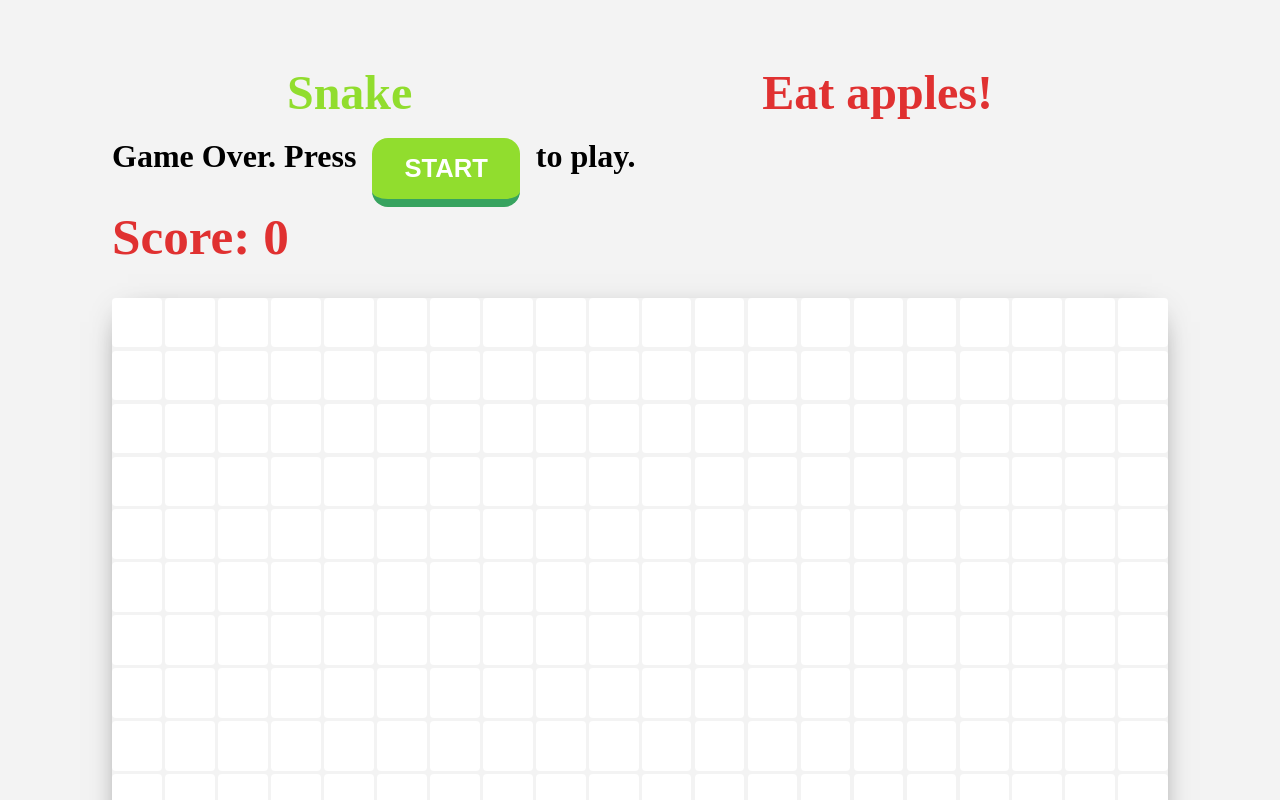
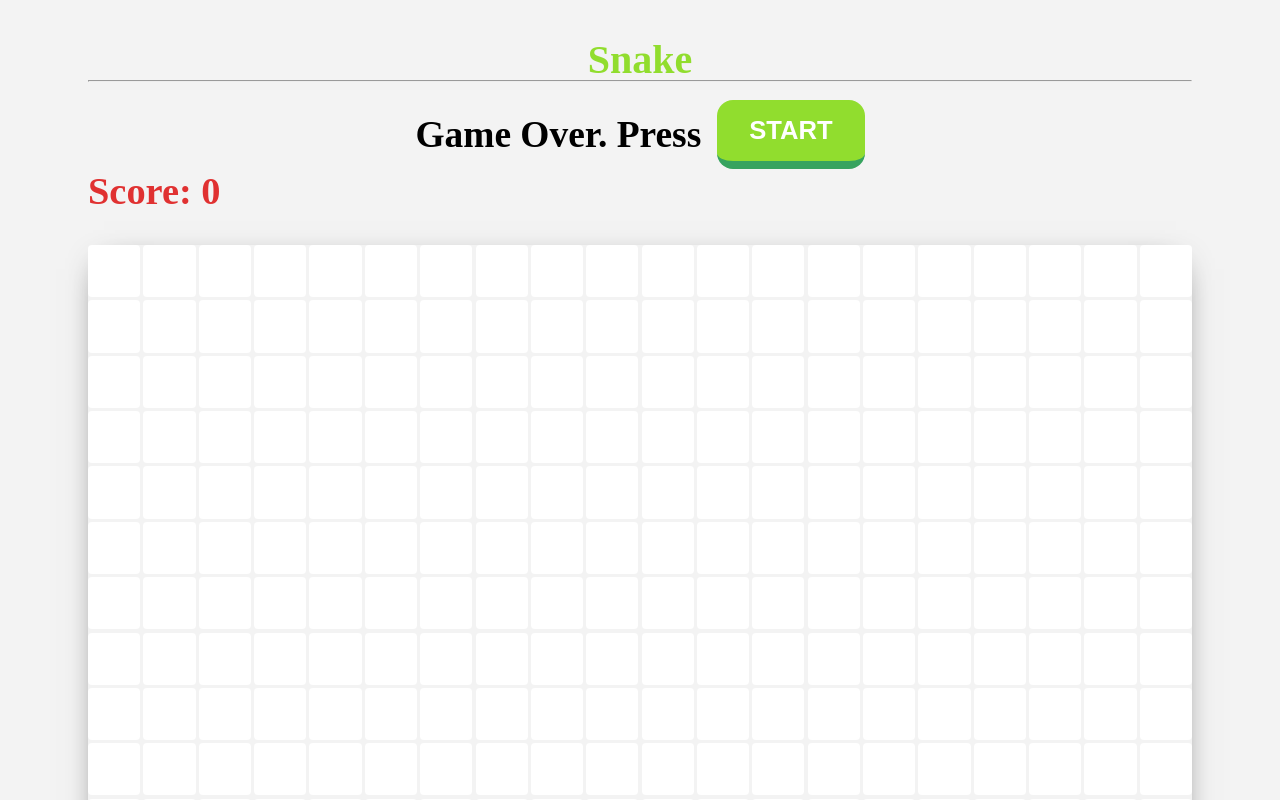
Before and after one commit to sunpochin/snake-game, a Vue app: page / in a window 1280 px wide. Shown: the top 800 px of the page. Built offline with nearby package versions, Linux system fonts and the light colour scheme.

Commit message:
feature: minor change to UI

```diff
--- a/src/components/GameContainer.vue
+++ b/src/components/GameContainer.vue
@@ -185,9 +185,8 @@ export default {
 /* Layout */
 .game-container {
   margin: auto;
-  padding: 2rem;
+  padding: 0.5rem;
   max-width: 70rem;
-
   display: flex;
   flex-direction: column;
   gap: 2rem;
--- a/src/components/GameHeader.vue
+++ b/src/components/GameHeader.vue
@@ -1,18 +1,21 @@
 <template>
-  <div class="game-logo">
-    <div class="game-logo-text">
-      <h1 class="game-logo-title">Snake</h1>
-      <h2 class="game-logo-subtitle">Eat apples!</h2>
+  <div class="game-logo-text">
+    <p class="game-logo-title">Snake</p>
+    <!-- <p class="game-logo-subtitle">Eat apples!</p> -->
+  </div>
+  <hr />
+  <br />
+  <div class="game-status">
+    <div v-if="!isRunning" class="game-over">
+      <h3>Game Over. Press</h3>
     </div>
-    <span class="game-status">
-      <div v-if="!isRunning" class="game-over">
-        <h1>Game Over. Press</h1>
-      </div>
-      <div class="game-gui game-ctrl">
+
+    <div>
+      <div v-if="!isRunning" class="game-gui game-ctrl">
         <button class="btn btn-start" @click="startGame">Start</button>
       </div>
-      <h1>to play.</h1>
-    </span>
+    </div>
+    <h2 v-if="isRunning">GO eat food!</h2>
   </div>
   <GameScore :score="score" />
 </template>
@@ -42,44 +45,39 @@ export default defineComponent({
 </script>
 
 <style>
-.game-logo {
-  max-width: 100%;
-  display: flex;
-  flex-direction: column;
-  gap: 1rem;
-}
-.game-logo-img {
-  display: block;
-  width: 6rem;
-}
 .game-logo-text {
   max-width: 100%;
-  line-height: 1.2;
+  line-height: 1;
   display: flex;
   flex-direction: row;
-  /* align-items: space-around; */
-  justify-content: space-around;
+  justify-content: center;
+  gap: 2rem;
 }
 .game-logo-title {
-  font-size: 3rem;
+  font-size: 2.5rem;
   font-weight: 800;
   color: var(--col-prim);
 }
-.game-logo-subtitle {
-  font-size: 3rem;
+/* .game-logo-subtitle {
+  font-size: 1.5rem;
   font-weight: 800;
   color: var(--col-food-apple);
-}
+} */
 
 .game-status {
   display: flex;
+  align-items: center;
   gap: 1rem;
+  justify-content: center;
+  font-size: 2rem;
 }
 
 .game-gui {
   display: flex;
   align-items: center;
   justify-content: space-between;
+
+  display: inline-block;
 }
 .game-ctrl {
   display: flex;
--- a/src/components/GameScore.vue
+++ b/src/components/GameScore.vue
@@ -1,6 +1,6 @@
 <template>
   <div class="game-score">
-    <h1>Score: {{ score.pts }}</h1>
+    <h2>Score: {{ score.pts }}</h2>
   </div>
 </template>
 
```
Also changed, not shown: 1 other file (tests, documents, lock files or other folders).
